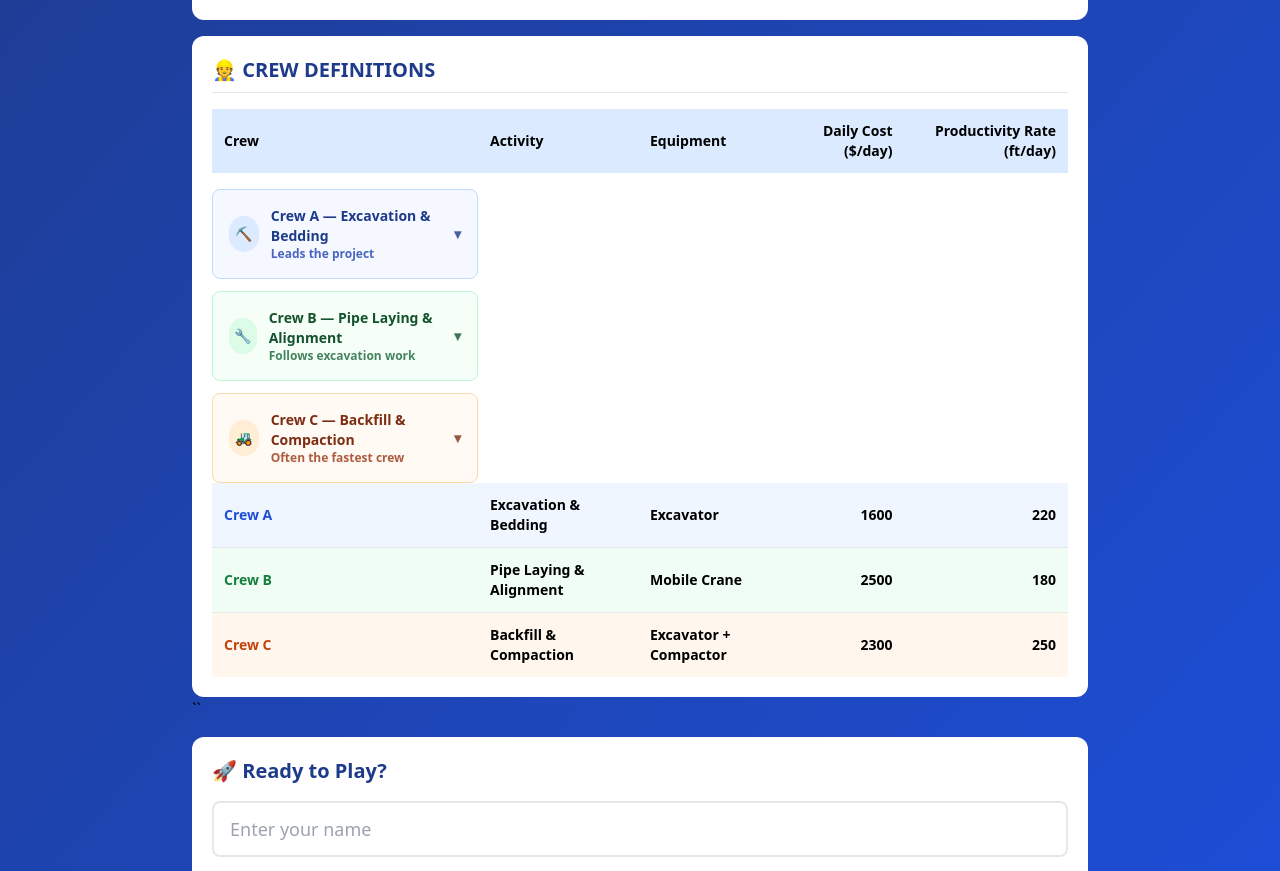
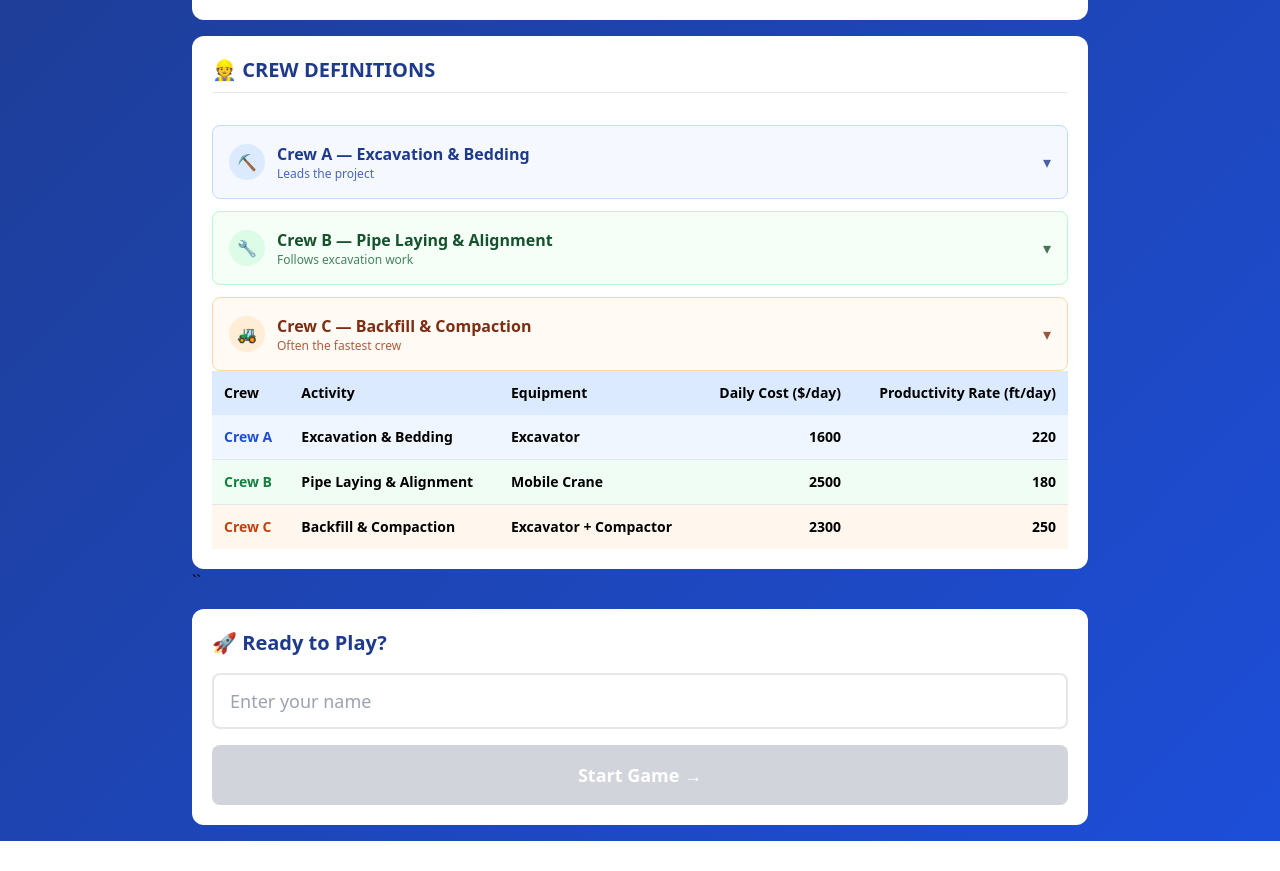
Before and after one commit to tota2544/LOB-Player, a React (Create React App) app: page / in a window 1280 px wide. Shown: the part 478-1349 px from the top of the page. After the commit the page ends 1319 px from the top, so only its background shows below. Built offline with nearby package versions, Linux system fonts and the light colour scheme.

Commit message:
Update App.js

```diff
--- a/src/App.js
+++ b/src/App.js
@@ -235,8 +235,7 @@ export default function LOBGame() {
           </h2>
 
           <div className="overflow-x-auto">
-            <table className="w-full text-sm font-bold table-auto">
-                                    {/* Collapsible Crew Cards (Option B) */}
+                                                      {/* Collapsible Crew Cards (Option B) */}
           <div className="mt-4 space-y-3">
             {/* Crew A */}
             <details className="group rounded-lg border border-blue-200 bg-blue-50/60 p-4">
@@ -298,6 +297,7 @@ export default function LOBGame() {
               </p>
             </details>
           </div>
+            <table className="w-full text-sm font-bold table-auto">
               <thead className="bg-blue-100">
                 <tr>
                   <th className="px-3 py-3 text-left">Crew</th>
```
